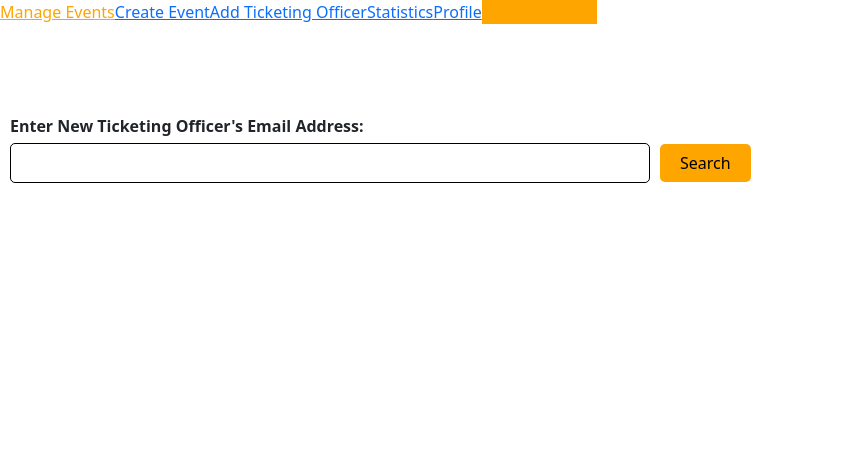
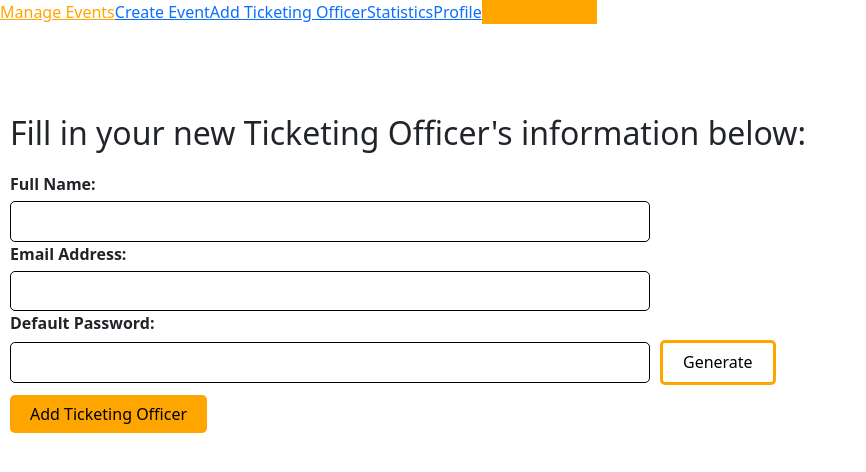
Before and after one commit to eugenelow13/OOP_Project, a Vue app in the folder oop-project/: page /eventmanager/addTicketingOfficer in a window 1280 px wide. Shown: the top 472 px of the page, without its empty margins (0-866 px from the left). Built offline with nearby package versions, Linux system fonts and the light colour scheme.

Commit message:
addTicketingOfficer integration

```diff
--- a/oop-project/src/pages/AddTicketingOfficer.vue
+++ b/oop-project/src/pages/AddTicketingOfficer.vue
@@ -5,17 +5,23 @@
             <EventManagerNav @navigate="navigate"/> <!-- Include the AfterLoginNav.vue component here -->
         </div>
         <div class="addTO">
-            <form @submit.prevent="searchForm">
+            <h2>Fill in your new Ticketing Officer's information below:</h2>
+            <form @submit.prevent="submitForm">
             <div class="form-group">
-                <label for="emailAddress">Enter New Ticketing Officer's Email Address:</label>
-                <input type="text" v-model="emailAddress" @input="resetSearch">
-                <button class="search" :class="{'searching':isSearching}" type="submit">{{ isSearching ? 'Searching...':'Search' }}</button>
+                <label for="fullName" >Full Name: </label>
+                <input type="text" v-model="fullName" @input="resetAdded">
+                <label for="emailAddress">Email Address:</label>
+                <input type="text" v-model="emailAddress" @input="resetAdded">
+                <div class="pw-group">
+                    <label for="password">Default Password:</label>
+                    <input type="text" v-model="password" @input="resetAdded">
+                    <button class="generate" type="button" @click="generatePw">Generate</button>
+                </div>
+                <button class="submit" :class="{'submitted':isAdded}" type="submit">{{ isAdded ? 'Added Sucessfully':'Add Ticketing Officer' }}</button>
+                <!-- <button class="search" :class="{'searching':isSearching}" type="submit">{{ isSearching ? 'Searching...':'Search' }}</button> -->
             </div>
             </form>
-            <div v-if="fullName!=null" class="name-group">
-                <p>{{ fullName }}</p>
-                <button class="add" :class="{ 'added': isAdded }" type="submit" @click="addTicketingOfficer">{{ isAdded ? 'Added &#10004;' : 'Add' }}</button>
-            </div>
+
 
         </div>
     </div>
@@ -36,9 +42,10 @@ export default{
 
     setup(){
         const emailAddress = ref(null);
+        const password = ref(null);
+        const fullName = ref(null);
         const isAdded = ref(false);
-        const isSearching = ref(false);
-        const fullName = ref(null);
+
 
         const navigate = (page) => {
 
@@ -62,29 +69,61 @@ export default{
                 break;
             }
         }
-        const searchForm = () => {
-            isSearching.value=true;
-            // fullName.value = sessionStorage.getItem('fullName'); retrieve fullName according to email
-            fullName.value = 'John Doe';
-            console.log(fullName);
+
+
+        const submitForm = async () => {
+                const registerUserDto = {
+                    fullName: fullName.value,
+                    emailAddress: emailAddress.value,
+                    password: password.value
+                };
+
+                try {
+                    const response = await fetch("http://localhost:8080/api/auth/create_ticketing_officers", {
+                        method: 'POST',
+                        headers: {
+                            'Content-Type': 'application/json',
+                            // Add any necessary authorization headers here
+                        },
+                        body: JSON.stringify(registerUserDto)
+                    });
+
+                    if (response.ok) {
+                        isAdded.value = true;
+                    } else {
+                        // Handle error response
+                    }
+                } catch (error) {
+                    console.error('Error:', error);
+                    // Handle network error
+                }
+        };
+        const resetAdded = () => {
             isAdded.value=false;
-        }
-        const resetSearch = () => {
-            isSearching.value=false;
         }
         const addTicketingOfficer = () => {
             isAdded.value=true;
         }
+        const generatePw = () => {
+            const chars = 'ABCDEFGHIJKLMNOPQRSTUVWXYZabcdefghijklmnopqrstuvwxyz0123456789';
+            let newPassword = '';
+            for (let i = 0; i < 12; i++) {
+                newPassword += chars.charAt(Math.floor(Math.random() * chars.length));
+            }
+            password.value = newPassword;
+        };
 
         return{
             navigate,
-            searchForm,
+            submitForm,
             isAdded,
             emailAddress,
-            resetSearch,
-            isSearching,
+            resetAdded,
             fullName,
             addTicketingOfficer,
+            password,
+            generatePw,
+
         }
     }
 }
@@ -96,32 +135,23 @@ export default{
 .addTO{
     margin-top:90px;
 }
-
-.form-group button.searching {
-    background-color: lightgrey;
+.addTO h2{
+    margin-left:10px;
+    margin-bottom:20px;
 }
-.name-group{
-    margin-left:10px;
-    display:flex;
-    flex-direction: row;
+.addTO button.submitted{
+    background-color: lightgreen;
 }
-.name-group p{
-    font-size: large;
-    width:50vw;
+.addTO button.generate {
+    border: 3px solid black; /* Add border */
+    background-color:white;
+    border-color: orange;
 }
-.name-group button{
-    margin-left:10px;
-    padding: 10px 20px;
-    border: none;
-    border-radius: 5px;
-    cursor: pointer;
-    transition: background-color 0.3s;
-    margin-bottom: 10px;
-    background-color: orange;
-}
-.name-group button.added{
-    background-color: lightgreen;
+.addTO button.generate:hover {
+    background-color: darkorange;
 }
 
 
+
+
 </style>
```
